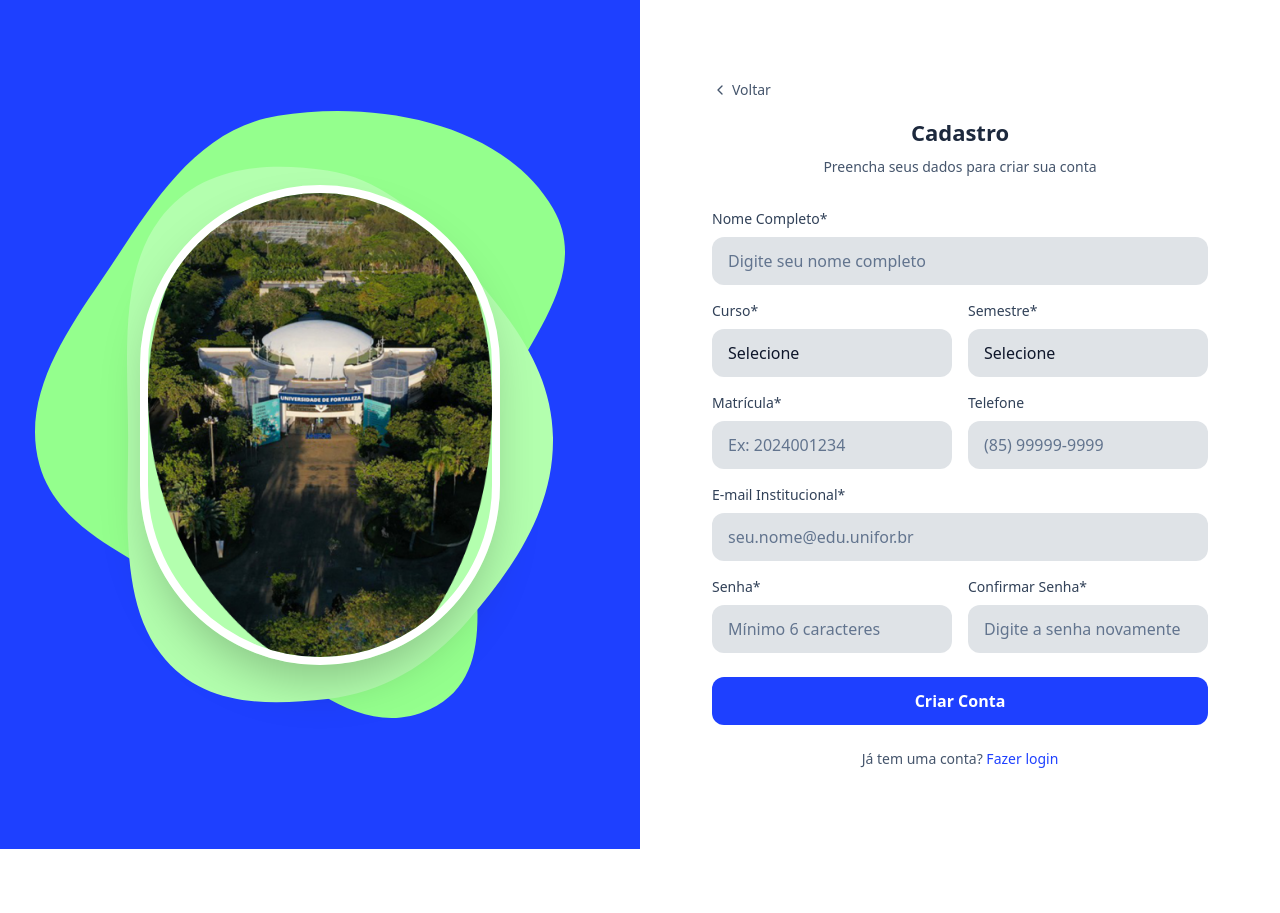
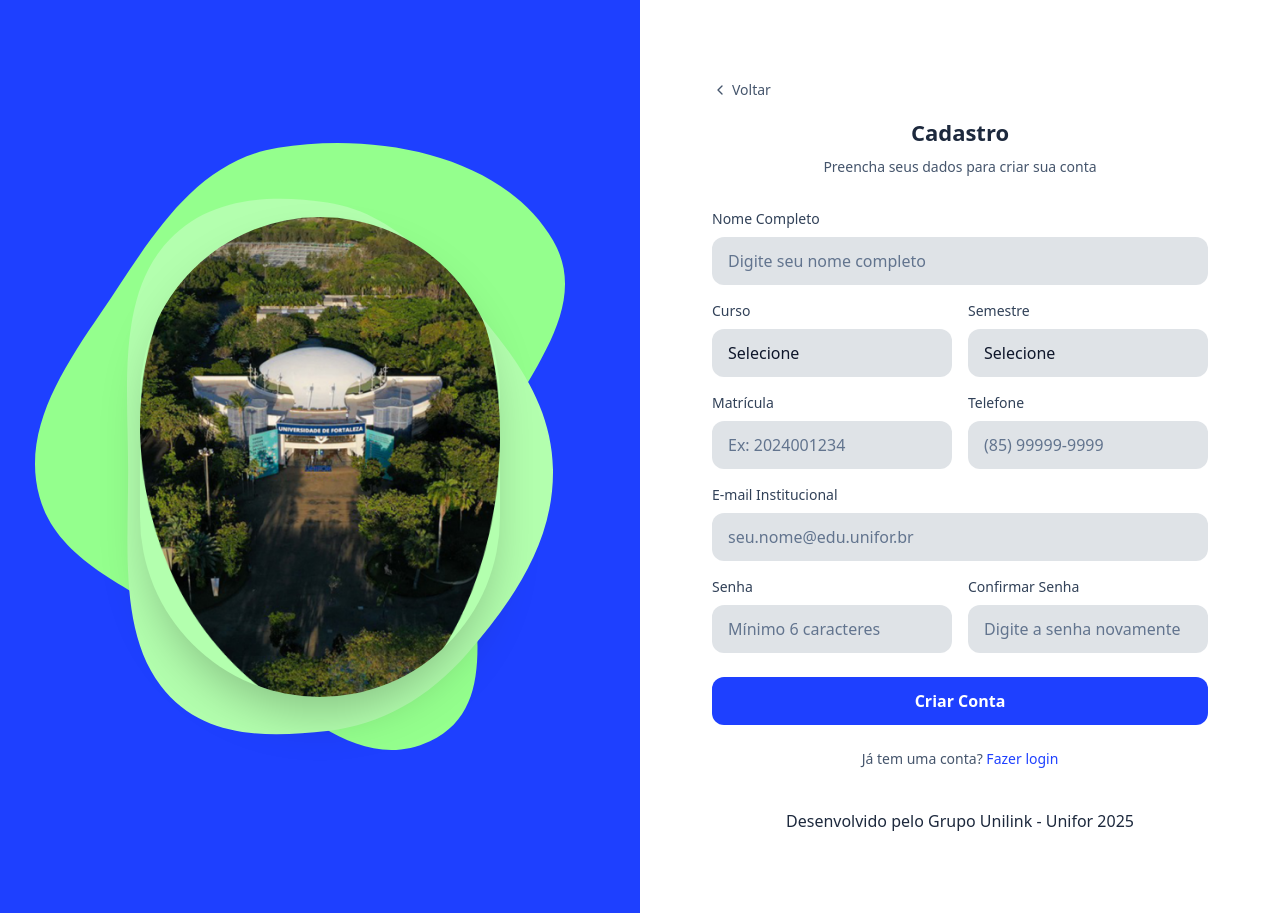
Before and after one commit to cauang/Projeto-UniLink, a React (Vite) app: page /cadastro in a window 1280 px wide. Before the commit the page ends 849 px from the top, so only its background shows below. Built offline with nearby package versions, Linux system fonts and the light colour scheme.

Commit message:
Updates com o protótipo pt 1

```diff
--- a/src/components/Footer.jsx
+++ b/src/components/Footer.jsx
@@ -3,7 +3,7 @@
   return (
     <footer className="bg-[#FFFFFF] mt-auto flex-shrink-0">
       <div className="w-max mx-auto px-4 py-4 text-sm text-neutral-400">
-        <p className="text-[#002147]">Desenvolvido pelo Grupo Unilink - Unifor 2025</p>
+        <p className="text-[#002147]">© 2025 Unilink - Universidade de Fortaleza. Todos os direitos reservados.</p>
       </div>
     </footer>
   );
--- a/src/components/Navbar.jsx
+++ b/src/components/Navbar.jsx
@@ -13,14 +13,10 @@
             className="w-full max-w-[520px] rounded-md mx-auto"
           />
         </Link>
-        <nav className="hidden md:flex items-center gap-2 text-sm flex-grow justify-end">
-          <div className="flex items-center justify-between w-full max-w-lg">
-            <div className="flex items-center gap-2">
-              <NavLink to="/" className={item}>Home</NavLink>
-              <NavLink to="/sobre" className={item}>Sobre</NavLink>
-            </div>
-            <Link to="/login" className="btn-white w-[124px] h-[50px]">ENTRAR</Link>
-          </div>
+        <nav className="hidden md:flex items-center gap-4 text-sm">
+          <NavLink to="/" className={item}>Home</NavLink>
+          <NavLink to="/sobre" className={item}>Sobre</NavLink>
+          <Link to="/login" className="btn-white w-[124px] h-[50px]">ENTRAR</Link>
         </nav>
         <Link to="/login" className="md:hidden btn-white">ENTRAR</Link>
       </div>
--- a/src/pages/Login.jsx
+++ b/src/pages/Login.jsx
@@ -91,7 +91,7 @@
           </svg>
 
           {/* Container para a imagem */}
-          <div className="absolute z-10 w-[360px] h-[480px] border-8 border-white rounded-full overflow-hidden shadow-2xl flex items-center justify-center">
+          <div className="absolute z-10 w-[360px] h-[480px] rounded-full overflow-hidden shadow-2xl flex items-center justify-center">
             <img
               src="/public/Up.png"
               alt="Entrada da Unifor"
@@ -120,7 +120,7 @@
               Acesso ao Unilink
             </h1>
             <p className="mt-2 text-center text-sm text-slate-600">
-              Unilink: Onde alunos encontram oportunidades de aprendizado
+              Unilink: Onde alunos encontram oportunidades de <br /> aprendizado
               colaborativo
             </p>
 
@@ -205,6 +205,10 @@
                   Cadastre-se agora
                 </a>
               </p>
+
+              <p className="text-base text-[#002147] mt-10 text-center text-slate-800">
+                Desenvolvido pelo Grupo Unilink - Unifor 2025
+              </p>
             </form>
           </div>
         </div>
--- a/src/pages/Sobre.jsx
+++ b/src/pages/Sobre.jsx
@@ -26,6 +26,7 @@
   University,
   Bell,
   ArrowRight,
+  ArrowLeft,
 } from "lucide-react";
 
 // --- Constantes de Cor ---
@@ -222,7 +223,14 @@
   ];
 
   return (
-    <div className="min-h-screen font-sans bg-gray-50">
+    <div className="min-h-screen font-sans bg-gray-50 relative">
+      <Link
+        to="/"
+        className="absolute top-6 left-6 z-50 inline-flex items-center gap-2 rounded-full bg-white/80 px-4 py-2 text-sm font-semibold text-gray-700 shadow-md backdrop-blur-sm transition hover:bg-white hover:text-gray-900"
+      >
+        <ArrowLeft size={16} />
+        <span>Voltar</span>
+      </Link>
       {/* Header */}
       <header
         className="py-20 md:py-28 text-white text-center rounded-b-3xl shadow-lg"
@@ -233,12 +241,14 @@
             Bem-vindo ao Unilink
           </h1>
           <p className="text-lg md:text-xl font-light opacity-90 mb-8">
-            A plataforma oficial da Unifor que conecta alunos de odontologia a
-            voluntários para procedimentos acadêmicos.
+            A plataforma que conecta alunos de Odontologia da Unifor com <br/> com voluntários da comunidade acadêmica.
+          </p>
+          <p className="text-base md:text-lg font-light opacity-90 mb-8">
+            Tratamentos odontológicos gratuitos para voluntários. Experiência prática essencial <br /> para estudantes. Colaboração que transforma vidas.
           </p>
           <a
             href="#como-funciona"
-            onClick={handleScroll} // <-- ADICIONADO O onClick
+            onClick={handleScroll}
             className="inline-flex items-center justify-center px-8 py-3 rounded-full shadow-lg text-slate-900 font-semibold bg-white hover:bg-slate-100 transition"
           >
             Saiba Mais
@@ -457,7 +467,6 @@
           <div className="text-2xl md:text-3xl font-bold mb-4 md:mb-0">
             <div className="flex items-center justify-center">
               4.9
-              <Star size={24} className="ml-1 text-yellow-300" />
             </div>
             <p className="text-sm font-light opacity-80">Avaliação Média</p>
           </div>
--- a/src/pages/cadastro.jsx
+++ b/src/pages/cadastro.jsx
@@ -176,7 +176,7 @@
           </svg>
 
           {/* Container para a imagem */}
-          <div className="absolute z-10 w-[360px] h-[480px] border-8 border-white rounded-full overflow-hidden shadow-2xl flex items-center justify-center">
+          <div className="absolute z-10 w-[360px] h-[480px] rounded-full overflow-hidden shadow-2xl flex items-center justify-center">
             <img
               src="/Up.png"
               alt="Entrada da Unifor"
@@ -213,7 +213,7 @@
                 {/* Nome Completo */}
                 <div>
                   <label className="block text-sm font-medium text-slate-700">
-                    Nome Completo*
+                    Nome Completo
                   </label>
                   <input
                     name="nome"
@@ -228,7 +228,7 @@
                 <div className="grid grid-cols-1 md:grid-cols-2 gap-4">
                   <div>
                     <label className="block text-sm font-medium text-slate-700">
-                      Curso*
+                      Curso
                     </label>
                     <select
                       name="curso"
@@ -244,7 +244,7 @@
                   </div>
                   <div>
                     <label className="block text-sm font-medium text-slate-700">
-                      Semestre*
+                      Semestre
                     </label>
                     <select
                       name="semestre"
@@ -264,7 +264,7 @@
                 <div className="grid grid-cols-1 md:grid-cols-2 gap-4">
                   <div>
                     <label className="block text-sm font-medium text-slate-700">
-                      Matrícula*
+                      Matrícula
                     </label>
                     <div>
                       <input
@@ -304,7 +304,7 @@
                 {/* E-mail Institucional */}
                 <div>
                   <label className="block text-sm font-medium text-slate-700">
-                    E-mail Institucional*
+                    E-mail Institucional
                   </label>
                   <input
                     name="email"
@@ -320,7 +320,7 @@
                 <div className="grid grid-cols-1 md:grid-cols-2 gap-4">
                   <div>
                     <label className="block text-sm font-medium text-slate-700">
-                      Senha*
+                      Senha
                     </label>
                     <input
                       name="senha"
@@ -333,7 +333,7 @@
                   </div>
                   <div>
                     <label className="block text-sm font-medium text-slate-700">
-                      Confirmar Senha*
+                      Confirmar Senha
                     </label>
                     <input
                       name="confirmarSenha"
@@ -367,6 +367,9 @@
                   Fazer login
                 </Link>
               </div>
+              <p className="text-base text-[#002147] mt-10 text-center text-slate-800">
+                Desenvolvido pelo Grupo Unilink - Unifor 2025
+              </p>
             </form>
           </div>
         </div>
```
